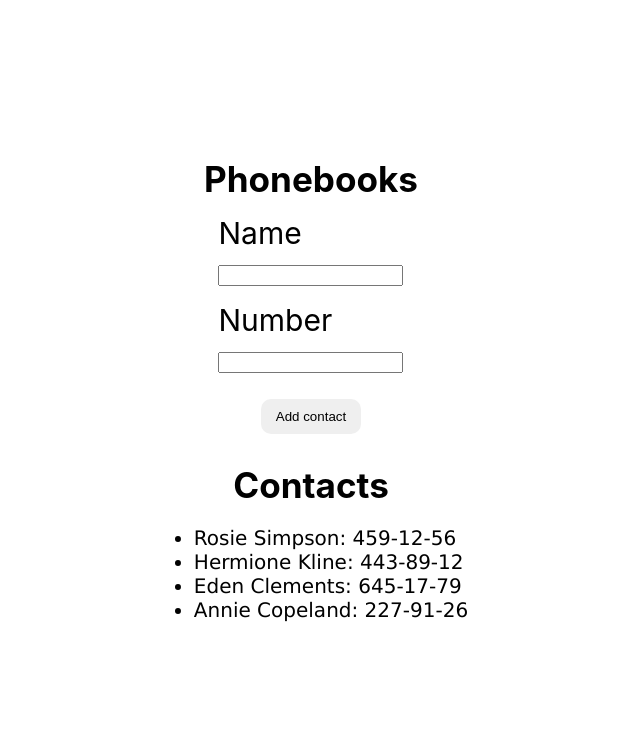
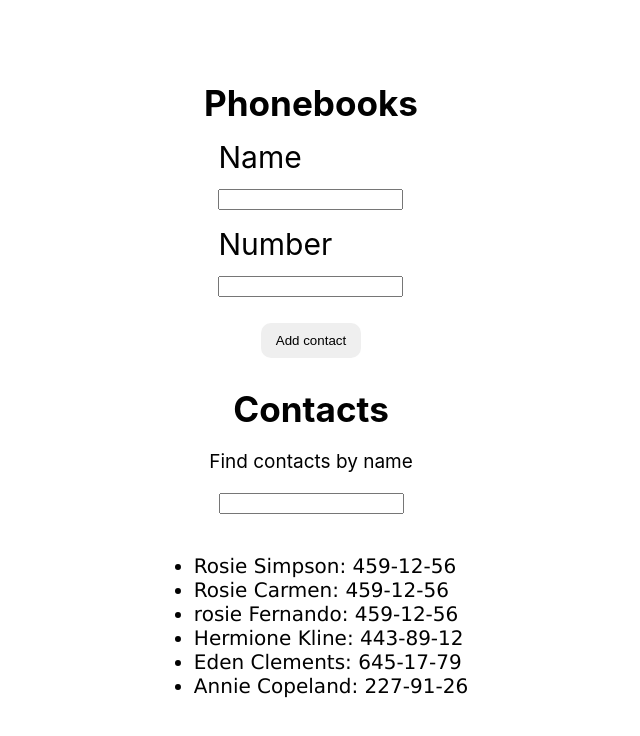
Before and after one commit to Enma04/goit-react-hw-02-phonebook, a React (Create React App) app: page / in a window 1280 px wide. Shown: the top 736 px of the page, without its empty margins (329-969 px from the left). Built offline with nearby package versions, Linux system fonts and the light colour scheme.

Commit message:
parte 3 de la tarea 2, terminada

```diff
--- a/src/components/App.jsx
+++ b/src/components/App.jsx
@@ -16,22 +16,24 @@ export class App extends Component {
     super(props);
     this.state = {
       contacts: [
-        {id: 'id-1', name: 'Rosie Simpson', number: '459-12-56'},
-        {id: 'id-2', name: 'Hermione Kline', number: '443-89-12'},
-        {id: 'id-3', name: 'Eden Clements', number: '645-17-79'},
-        {id: 'id-4', name: 'Annie Copeland', number: '227-91-26'},
+        { id: 'id-1', name: 'Rosie Simpson', number: '459-12-56' },
+        { id: 'id-9', name: 'Rosie Carmen', number: '459-12-56' },
+        { id: 'id-7', name: 'rosie Fernando', number: '459-12-56' },
+        { id: 'id-2', name: 'Hermione Kline', number: '443-89-12' },
+        { id: 'id-3', name: 'Eden Clements', number: '645-17-79' },
+        { id: 'id-4', name: 'Annie Copeland', number: '227-91-26' },
       ],
-      filter: '',
+      contactsFiltered: [],
       name: '',
       number: '',
     };
     this.handleReset = this.handleReset.bind(this);
     this.handleChange = this.handleChange.bind(this);
     this.handleSubmit = this.handleSubmit.bind(this);
+    this.handleFilter = this.handleFilter.bind(this);
   }
 
   handleReset = e => {
-    console.log(e);
     this.setState({ ...INITIAL_STATE });
     e.target[0].value = '';
     e.target[1].value = '';
@@ -40,9 +42,8 @@ export class App extends Component {
   handleChange = evt => {
     const name = evt.target.name;
     const value = evt.target.value;
-    console.log("evento: ", evt.target.name);
-    if(name === "name") this.setState({ name: value });
-    if(name === "number") this.setState({ number: value });
+    if (name === 'name') this.setState({ name: value });
+    if (name === 'number') this.setState({ number: value });
   };
 
   handleSubmit = evt => {
@@ -53,8 +54,17 @@ export class App extends Component {
     this.handleReset(evt);
   };
 
+  handleFilter(evt) {
+    const value = evt.target.value;
+    const { contacts } = this.state;
+    const aux = contacts.filter(item =>
+      item.name.toLowerCase().includes(value.toLowerCase())
+    );
+    this.setState({ contactsFiltered: aux });
+  }
+
   render() {
-    const { contacts } = this.state;
+    const { contacts, contactsFiltered } = this.state;
     return (
       <div
         style={{
@@ -68,7 +78,7 @@ export class App extends Component {
         }}
       >
         <form className={css.contactsForm} onSubmit={this.handleSubmit}>
-          <h3 className={css.contactsH3} >Phonebooks</h3>
+          <h3 className={css.contactsH3}>Phonebooks</h3>
           <label htmlFor="">
             <span>Name</span>
             <br />
@@ -94,17 +104,30 @@ export class App extends Component {
               required
             />
           </label>
-          <button className={css.contactsBtnSubmit} type="submit">Add contact</button>
+          <button className={css.contactsBtnSubmit} type="submit">
+            Add contact
+          </button>
         </form>
-        <h3 className={css.contactsH3} >Contacts</h3>
+        <h3 className={css.contactsH3}>Contacts</h3>
+        <span className={css.filterText} >Find contacts by name</span>
+        <input
+          type="text"
+          name="filter"
+          className={css.inputFilter}
+          onChange={this.handleFilter}
+        />
         <ul className={css.contactList}>
-            {this.state.contacts.length !== 0
-              ? contacts.map((person, index) => (
+          {this.state.contactsFiltered.length !== 0
+            ? contactsFiltered.map((person, index) => (
                 <li key={person.id} className={css.contactItem}>
                   {person.name}: {person.number}
                 </li>
               ))
-              : null}
+            : contacts.map((contact) => (
+                <li key={contact.id} className={css.contactItem}>
+                  {contact.name}: {contact.number}
+                </li>
+              ))}
         </ul>
       </div>
     );
--- a/src/components/App.module.css
+++ b/src/components/App.module.css
@@ -23,9 +23,16 @@
     cursor: pointer;
 }
 
+.filterText {
+    font-size: 19px;
+    margin: 20px 0;
+}
+
 .contactList {
     font-size: 20px;
     font-family: 'Lucida Sans', 'Lucida Sans Regular', 'Lucida Grande', 'Lucida Sans Unicode', Geneva, Verdana, sans-serif;
 }
 
-.contactItem {}
+.inputFilter {
+    margin-bottom: 20px;
+}
```
Lines whose indentation alone changed are shown as unchanged.
